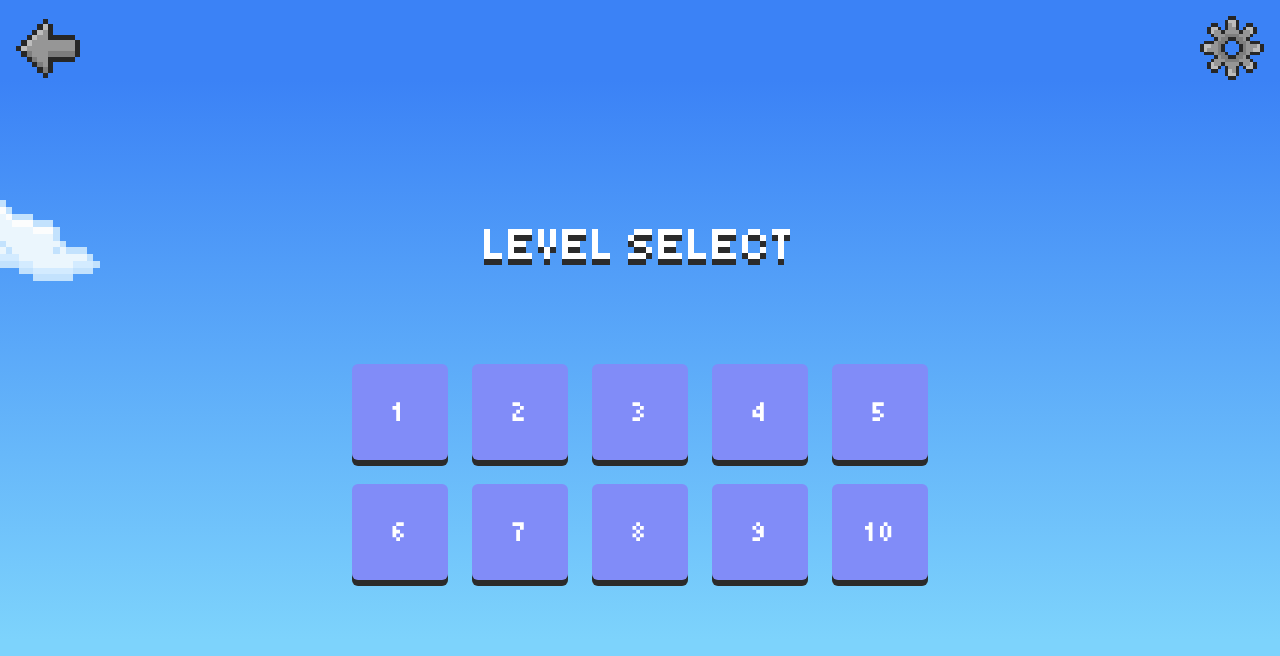
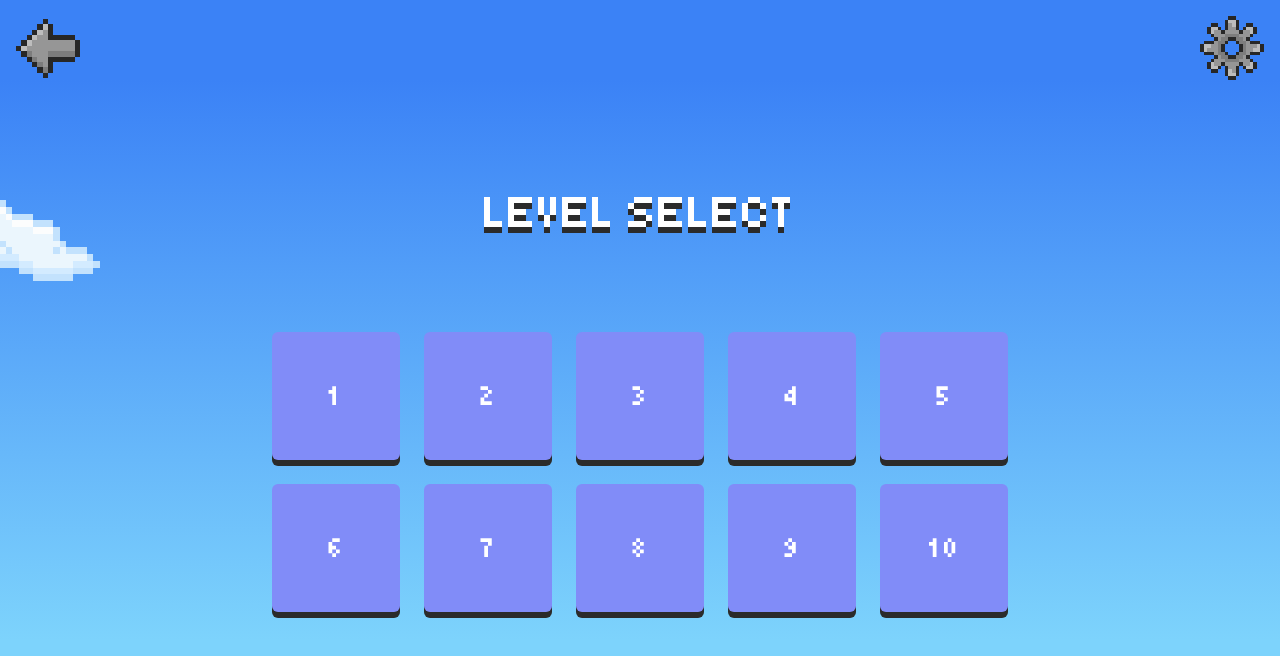
Before and after one commit to Sigrik/react-garden-game, a React (Vite) app: page /levels in a window 1280 px wide. Shown: the top 656 px of the page. Built offline with nearby package versions, Linux system fonts and the light colour scheme.

Commit message:
Link level selection to the game screen

```diff
--- a/src/pages/GameScreen.jsx
+++ b/src/pages/GameScreen.jsx
@@ -1,17 +1,14 @@
 import { useState, useEffect, useRef } from "react";
+import { useLocation } from "react-router-dom";
+import { LEVELS } from "../levels";
 import { Player } from "../components/Player";
 import { GameOver } from "../components/GameOver";
 
-const gameGrid = [
-  [1, 0, 0, 0],
-  [1, 0, 1, 1],
-  [1, 0, 1, 1],
-  [1, 0, 1, 1],
-];
-
-const levelGameTime = 20;
-
 export function GameScreen() {
+  const location = useLocation();
+  const { level } = location.state || {};
+  const gameGrid = LEVELS[level].grid;
+  const levelGameTime = LEVELS[level].time;
   const [playerPos, setPlayerPos] = useState({
     row: 3,
     col: 0,
@@ -25,7 +22,7 @@ export function GameScreen() {
     transform: `translate(${playerPos.col * 6}rem,${playerPos.row * 6}rem)`,
     background: `url('/src/assets/player${playerPos.direction}.png') no-repeat center / contain`,
   };
-
+  console.log(level);
   const detectKeyDown = (e) => {
     switch (e.key) {
       case "w":
--- a/src/pages/LevelSelect.jsx
+++ b/src/pages/LevelSelect.jsx
@@ -1,19 +1,22 @@
 import { LEVELS } from "../levels";
+import { Link } from "react-router-dom";
 
 export function LevelSelect() {
   return (
-    <div className="flex flex-col items-center">
-      <h1 className="drop-shadow-px-btn mb-24 text-5xl text-white">
+    <div className="z-20 flex flex-col items-center">
+      <h1 className="mb-24 text-5xl text-white drop-shadow-px-btn">
         LEVEL SELECT
       </h1>
       <ol className="relative grid grid-cols-5 gap-6">
         {LEVELS.map((row, index) => (
-          <li
-            className="drop-shadow-px-btn flex h-24 w-24 items-center justify-center rounded-md bg-indigo-400 text-3xl text-white hover:bg-indigo-300"
+          <Link
+            to={`/game`}
+            state={{ level: index + 1 }}
+            className="flex h-32 w-32 items-center justify-center rounded-md bg-indigo-400 text-3xl text-white drop-shadow-px-btn hover:bg-indigo-300"
             key={index}
           >
             {index + 1}
-          </li>
+          </Link>
         ))}
       </ol>
     </div>
```
